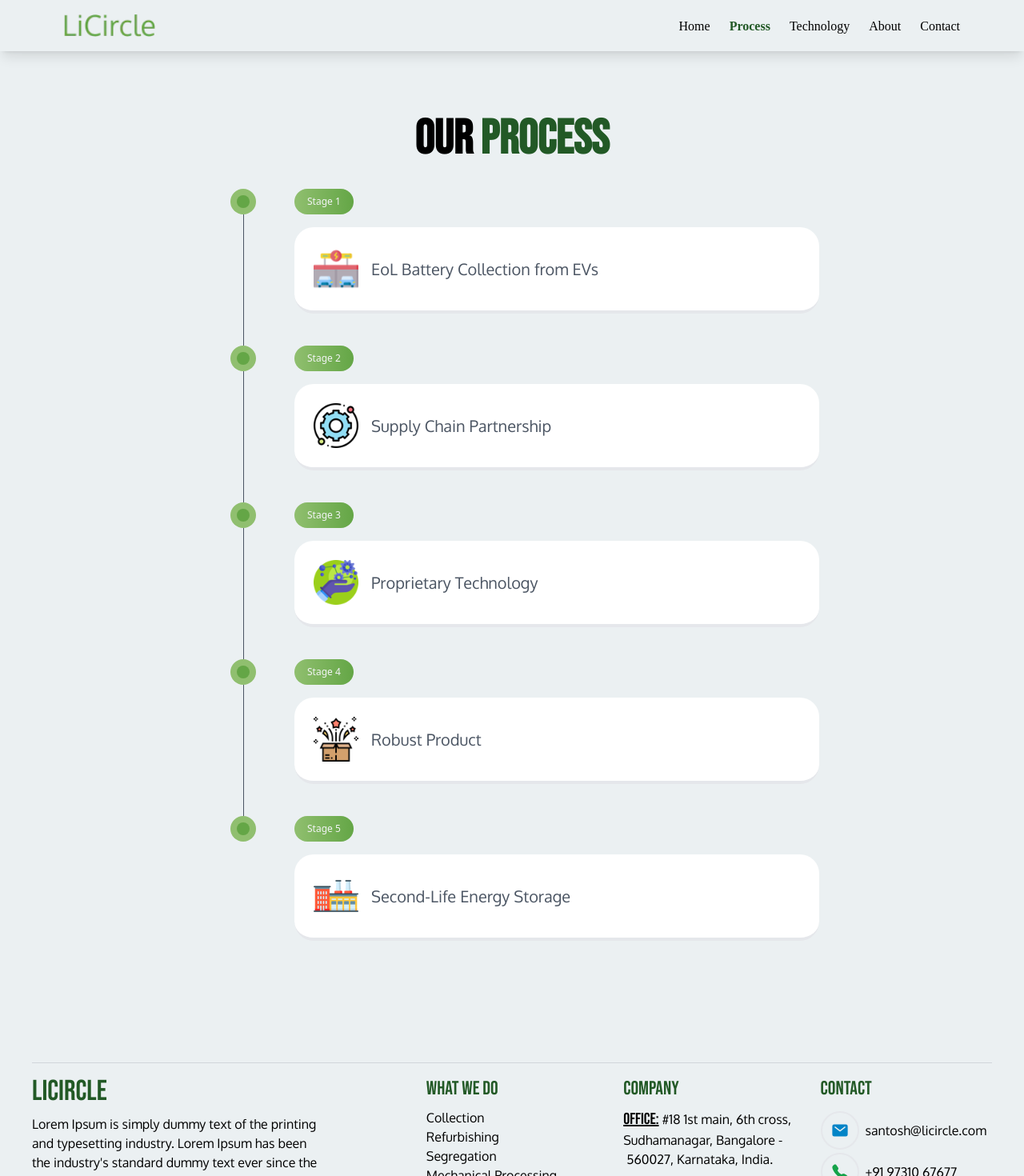
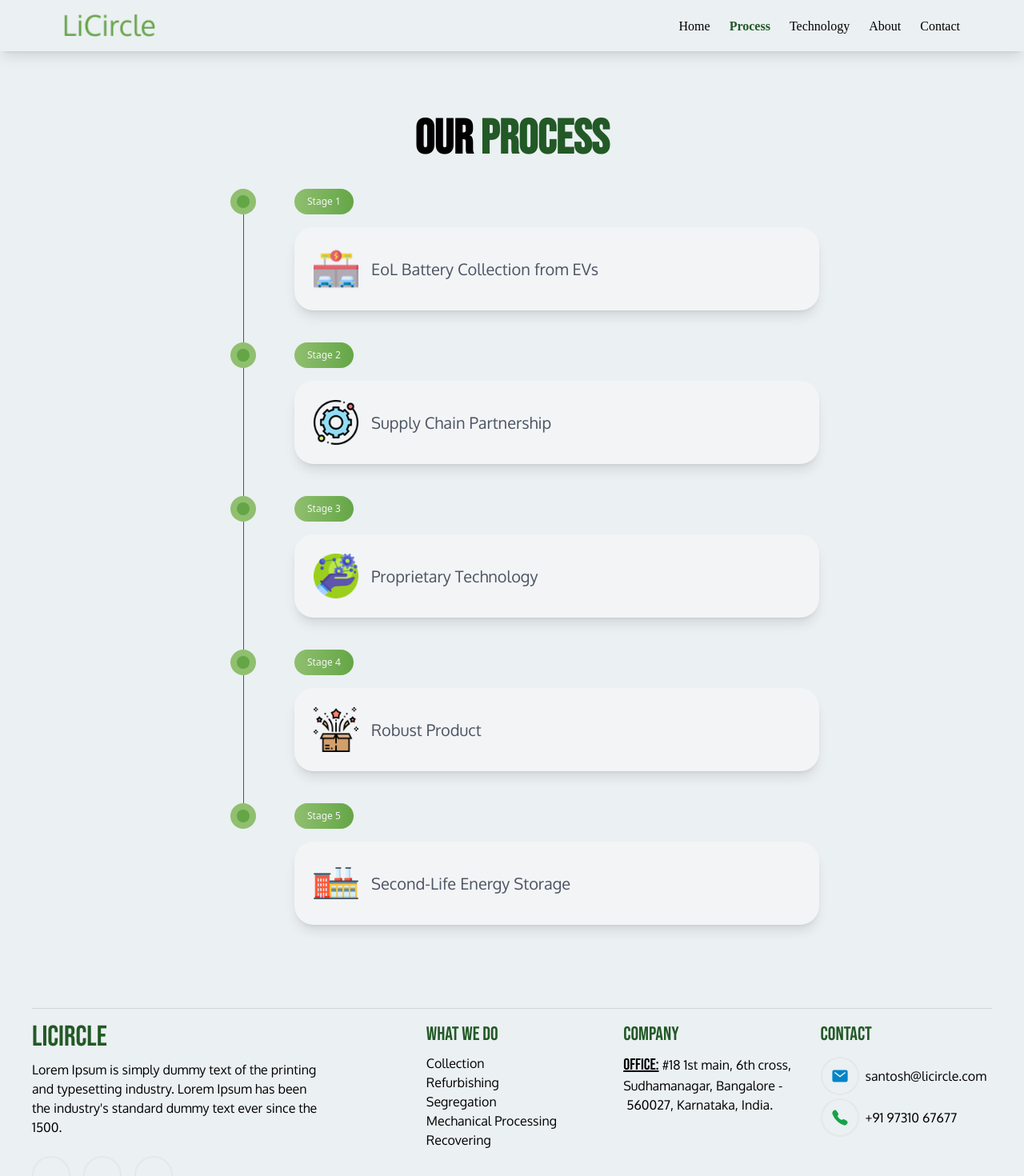
Before and after one commit to OmprakashD20/licircle, a React (Vite) app: page /process in a window 1280 px wide. Shown: the top 1470 px of the page at 80% size. Built offline with nearby package versions, Linux system fonts and the light colour scheme; some icons are missing; a web font is replaced by a local one.

Commit message:
fixed process page cards

```diff
--- a/src/pages/Process/Process.jsx
+++ b/src/pages/Process/Process.jsx
@@ -13,8 +13,8 @@ const Process = () => {
   return (
     <>
       <NavBar />
-      <section class="items-center py-12 font-poppins dark:bg-gray-800">
-        <div class="justify-center max-w-6xl px-4 py-4 mx-auto lg:py-8 md:px-6">
+      <section class="items-center pt-12 font-poppins">
+        <div class="justify-center max-w-6xl px-4 pt-4 mx-auto lg:py-8 md:px-6">
           <div class="max-w-xl mx-auto">
             <div class="text-center">
               <div class="relative flex flex-col items-center">
@@ -38,7 +38,7 @@ const Process = () => {
                 <h2 class="inline-block px-4 py-2 mb-4 text-xs font-medium text-gray-100 bg-gradient-to-r from-tertiary2 to-tertiary1 rounded-3xl">
                   Stage 1
                 </h2>
-                <div class="relative flex-1 mb-10 bg-white border-b-4 rounded-3xl">
+                <div class="relative flex-1 mb-10 bg-gray-100 shadow-lg rounded-3xl">
                   <div class="relative p-6 flex items-center">
                     <img
                       src={process1}
@@ -65,7 +65,7 @@ const Process = () => {
                 <h2 class="inline-block px-4 py-2 mb-4 text-xs font-medium text-gray-100 bg-gradient-to-r from-tertiary2 to-tertiary1 rounded-3xl">
                   Stage 2
                 </h2>
-                <div class="relative flex-1 mb-10 bg-white border-b-4 rounded-3xl">
+                <div class="relative flex-1 mb-10 bg-gray-100 shadow-lg rounded-3xl">
                   <div class="relative p-6 flex items-center">
                     <img
                       src={process2}
@@ -92,7 +92,7 @@ const Process = () => {
                 <h2 class="inline-block px-4 py-2 mb-4 text-xs font-medium text-gray-100 bg-gradient-to-r from-tertiary2 to-tertiary1 rounded-3xl">
                   Stage 3
                 </h2>
-                <div class="relative flex-1 mb-10 bg-white border-b-4 rounded-3xl">
+                <div class="relative flex-1 mb-10 bg-gray-100 shadow-lg rounded-3xl">
                   <div class="relative p-6 flex items-center">
                     <img
                       src={process3}
@@ -119,7 +119,7 @@ const Process = () => {
                 <h2 class="inline-block px-4 py-2 mb-4 text-xs font-medium text-gray-100 bg-gradient-to-r from-tertiary2 to-tertiary1 rounded-3xl">
                   Stage 4
                 </h2>
-                <div class="relative flex-1 mb-10 bg-white border-b-4 rounded-3xl">
+                <div class="relative flex-1 mb-10 bg-gray-100 shadow-lg rounded-3xl">
                   <div class="relative p-6 flex items-center">
                     <img
                       src={process4}
@@ -145,7 +145,7 @@ const Process = () => {
                 <h2 class="inline-block px-4 py-2 mb-4 text-xs font-medium text-gray-100 bg-gradient-to-r from-tertiary2 to-tertiary1 rounded-3xl">
                   Stage 5
                 </h2>
-                <div class="relative flex-1 mb-10 bg-white border-b-4 rounded-3xl">
+                <div class="relative flex-1 mb-10 bg-gray-100 shadow-lg rounded-3xl">
                   <div class="relative p-6 flex items-center">
                     <img
                       src={process5}
```
